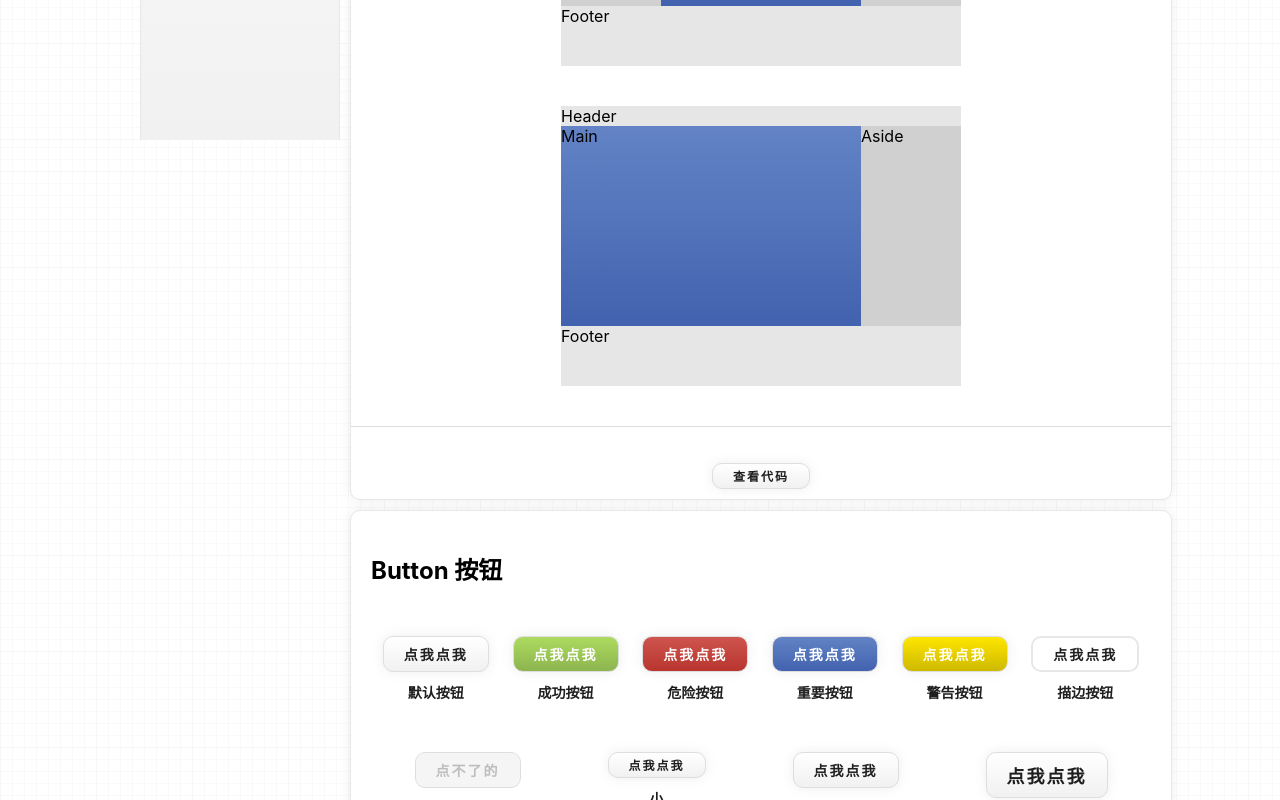
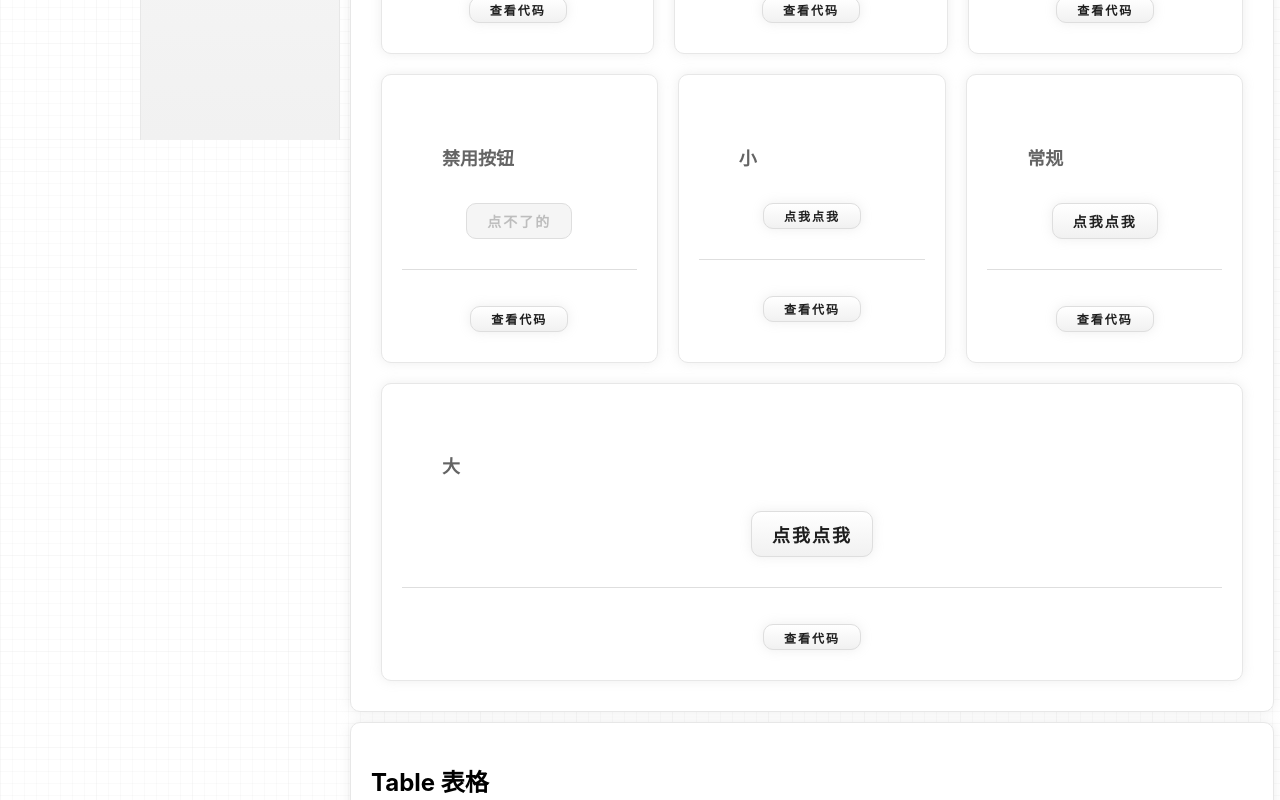
Before and after one commit to undefine4080/Wood-UI-React, a React (Vite) app: page / in a window 1280 px wide. Shown: the part 660-1460 px from the top of the page. Built offline with nearby package versions, Linux system fonts and the light colour scheme; a small style sheet from the web is missing.

Commit message:
fix: 调整文档页面的组件结构

```diff
--- a/src/App.less
+++ b/src/App.less
@@ -34,6 +34,7 @@ html {
     & .intro__main {
         .wdu-row-flex();
         flex-wrap: wrap;
+        justify-content: space-around;
         align-items: stretch;
         padding: 0 20px 20px 20px;
 
--- a/src/App.tsx
+++ b/src/App.tsx
@@ -74,29 +74,29 @@ function App () {
 
         <Main style={ { marginLeft: '200px' } }>
           {/* 通用 */ }
-          <IntroLayout />
+          {/* <IntroLayout /> */ }
           <IntroButton />
-          <IntroMark />
-          <IntroSwitch />
-          <IntroDivider />
-          <IntroPagination />
-          <IntroImage />
+          {/* <IntroMark /> */ }
+          {/* <IntroSwitch /> */ }
+          {/* <IntroDivider /> */ }
+          {/* <IntroPagination /> */ }
+          {/* <IntroImage /> */ }
 
           {/* 表单 */ }
-          <IntroInput />
+          {/* <IntroInput />
           <IntroRadio />
           <IntroCheckbox />
-          <IntroSelect />
+          <IntroSelect /> */}
 
           {/* 弹窗 */ }
-          <IntroModal />
-          <IntroMessage />
+          {/* <IntroModal />
+          <IntroMessage /> */}
 
           {/* 内容 */ }
-          <IntroCollapse />
-          <IntroTree />
+          {/* <IntroCollapse />
+          <IntroTree /> */}
           <IntroTable />
-          <IntroTab />
+          {/* <IntroTab /> */ }
         </Main>
       </Container>
     </div>
--- a/src/base/introComponent.tsx
+++ b/src/base/introComponent.tsx
@@ -1,8 +1,9 @@
 import { useEffect, useState } from "react";
 import { Button } from "../components/Button/Button";
 
-export function IntroComponent ( props: any ) {
-    const { title, components, code, position } = props;
+function IntroComponentItem ( props: any ) {
+    const { title, info = '', component, code = '' } = props;
+
     useEffect( () => {
         document.querySelectorAll( "pre code" ).forEach( block => {
             try {
@@ -25,23 +26,15 @@ export function IntroComponent ( props: any ) {
     };
 
     return (
-        <article className="intro__container" id={ position }>
+        <article className="wdu-box" style={ { flexGrow: 1 } }>
             <header>
                 <h2>{ title }</h2>
             </header>
 
+            <p className="wdu-text-paragraph" style={ { textIndent: '20px', padding: '10px' } }>{ info }</p>
+
             <section className="intro__main">
-                { components.map( ( item: any, index: number ) => {
-                    return (
-                        <div className="intro__main--items"
-                            key={ index }>
-                            <div className="intro__cpnt">
-                                { item.component }
-                            </div>
-                            <div className="intro__info">{ item.info }</div>
-                        </div>
-                    );
-                } ) }
+                { component }
             </section>
 
             <section className="intro__code">
@@ -53,3 +46,21 @@ export function IntroComponent ( props: any ) {
         </article>
     );
 }
+
+export function IntroComponent ( props: any ) {
+    const { title, components, position } = props;
+
+    return (
+        <article className="intro__container" id={ position }>
+            <header>
+                <h1>{ title }</h1>
+            </header>
+
+            <section className="intro__main">
+                { components.map( ( item: any ) => {
+                    return <IntroComponentItem key={ item.title } { ...item }></IntroComponentItem>;
+                } ) }
+            </section>
+        </article>
+    );
+}
```
